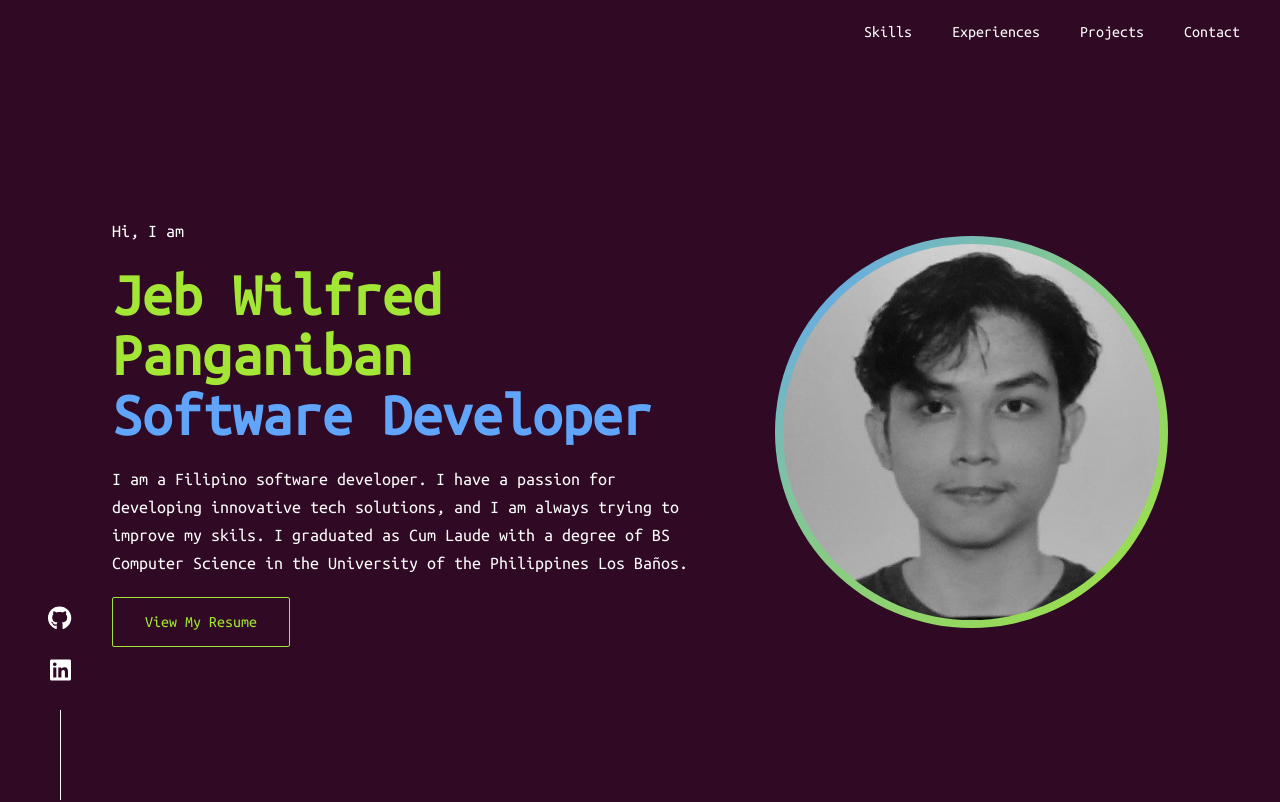
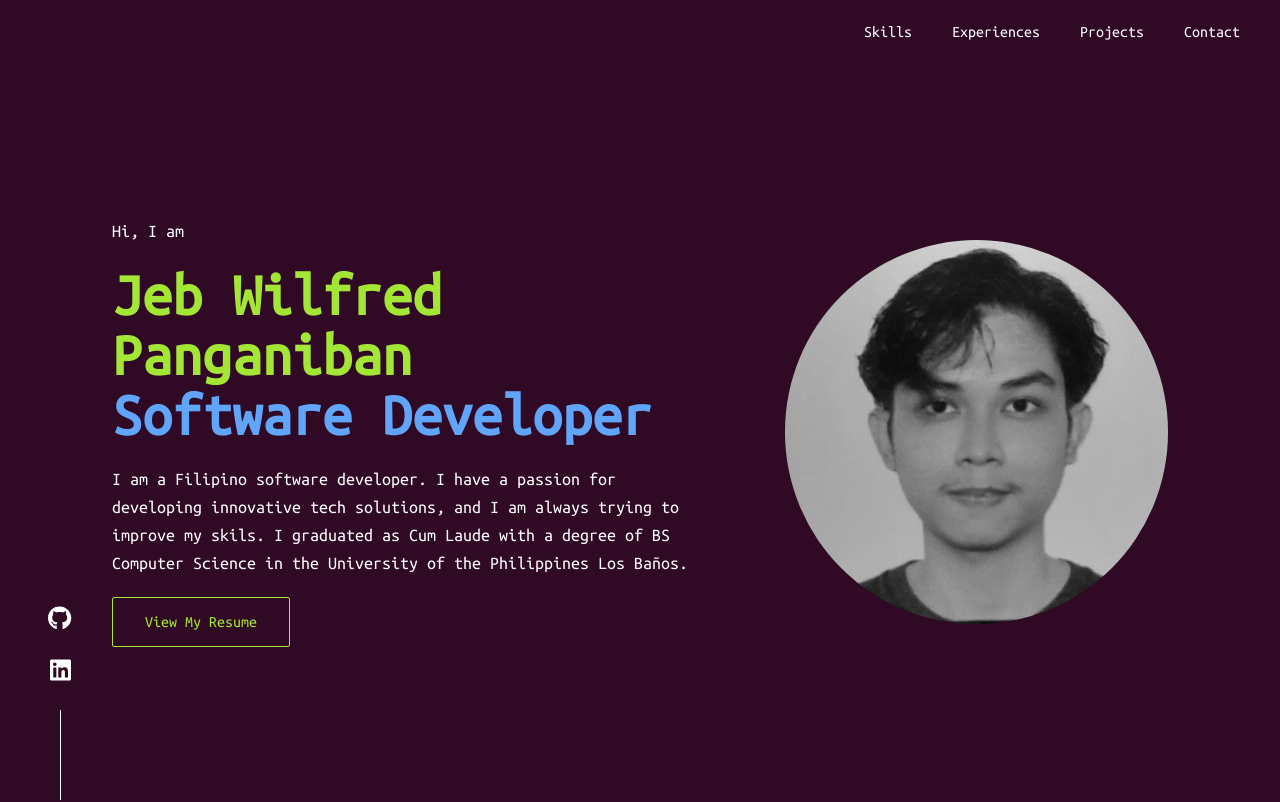
Before and after one commit to derfliwbej/portfolio-v1, a Next.js app: page / in a window 1280 px wide. Shown: the top 802 px of the page. Built offline with nearby package versions, Linux system fonts and the light colour scheme.

Commit message:
Feat: Only display avatar border after avatar is loaded

```diff
--- a/src/components/hero.js
+++ b/src/components/hero.js
@@ -1,3 +1,5 @@
+'use client';
+import { useState } from 'react';
 import BootstrapImage from "@/components/image";
 
 import styles from '@/styles/Hero.module.css';
@@ -9,14 +11,20 @@ const Button = ({ children }) => {
 };
 
 export default function Hero() {
+    const [imageLoaded, setImageLoaded] = useState(false);
+
+    const onImageLoad = () => {
+        setImageLoaded(true);
+    };
+
     return (
         <section className={`${styles['container']} lg:flex lg:flex-col lg:h-screen lg:justify-center lg:items-start lg:gap-5`}>
             <div className="flex flex-col lg:flex lg:gap-10 lg:flex-row-reverse lg:justify-between lg:items-center min-w-full">
                 <div className="p-10 lg:p-0">
                     <div className={`flex-grow flex justify-center items-center`}>
                         <div className="relative">
-                            <div className={styles['avatar-border']}>
-                                <BootstrapImage className={`${styles['avatar']}`} src="/me.jpg" alt="Me" size={400} />
+                            <div className={imageLoaded ? styles['avatar-border--loaded'] : styles['avatar-border--loading']}>
+                                <BootstrapImage handleLoadComplete={onImageLoad} className={`${styles['avatar']}`} src="/me.jpg" alt="Me" size={400} />
                             </div>
                         </div>
                     </div>
```
